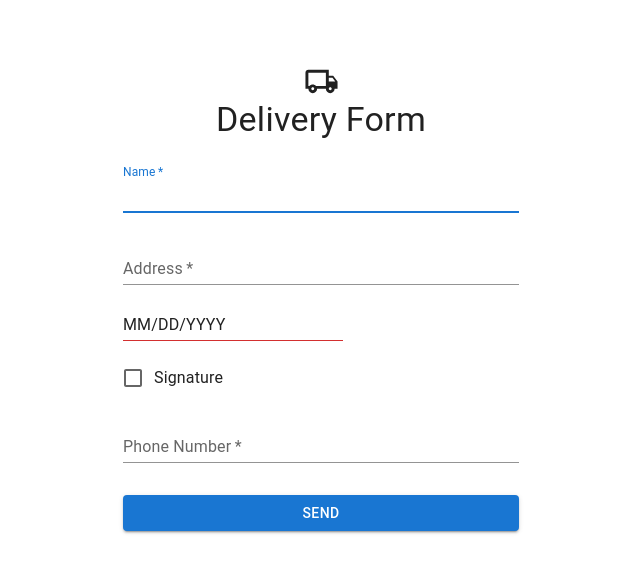
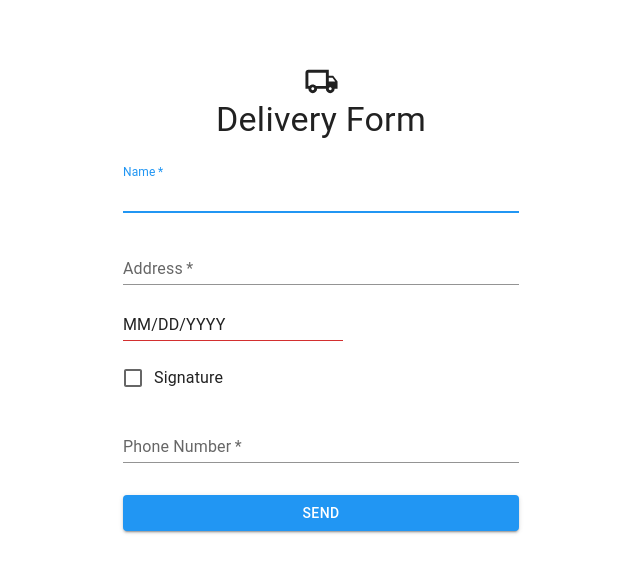
Before and after one commit to orshah/hwinputform, a React (Create React App) app: page / in a window 1280 px wide. Shown: the top 572 px of the page, without its empty margins (319-959 px from the left). Built offline with nearby package versions, Linux system fonts and the light colour scheme.

Commit message:
minor changes

```diff
--- a/src/App.js
+++ b/src/App.js
@@ -3,9 +3,9 @@ import InputForm from "./components/InputForm/InputForm";
 
 function App() {
   return (
-    <>
+    <div className="clr">
       <InputForm />
-    </>
+    </div>
   );
 }
 
--- a/src/components/InputForm/InputForm.jsx
+++ b/src/components/InputForm/InputForm.jsx
@@ -13,8 +13,13 @@ import { AdapterDayjs } from "@mui/x-date-pickers/AdapterDayjs";
 import { LocalizationProvider } from "@mui/x-date-pickers";
 import { DatePicker } from "@mui/x-date-pickers/DatePicker";
 import LocalShippingOutlinedIcon from "@mui/icons-material/LocalShippingOutlined";
+import blue from "@mui/material/colors/blue";
 
-const theme = createTheme();
+const theme = createTheme({
+  palette: {
+    primary: blue,
+  },
+});
 
 const defaultFormData = {
   name: "",
@@ -43,6 +48,7 @@ export default function InputForm() {
   };
 
   return (
+    <div className="cntnr">
       <ThemeProvider theme={theme}>
         <Container component="main" maxWidth="xs">
           <CssBaseline />
@@ -136,5 +142,6 @@ export default function InputForm() {
           </Box>
         </Container>
       </ThemeProvider>
+    </div>
   );
 }
```
Lines whose indentation alone changed are shown as unchanged.
